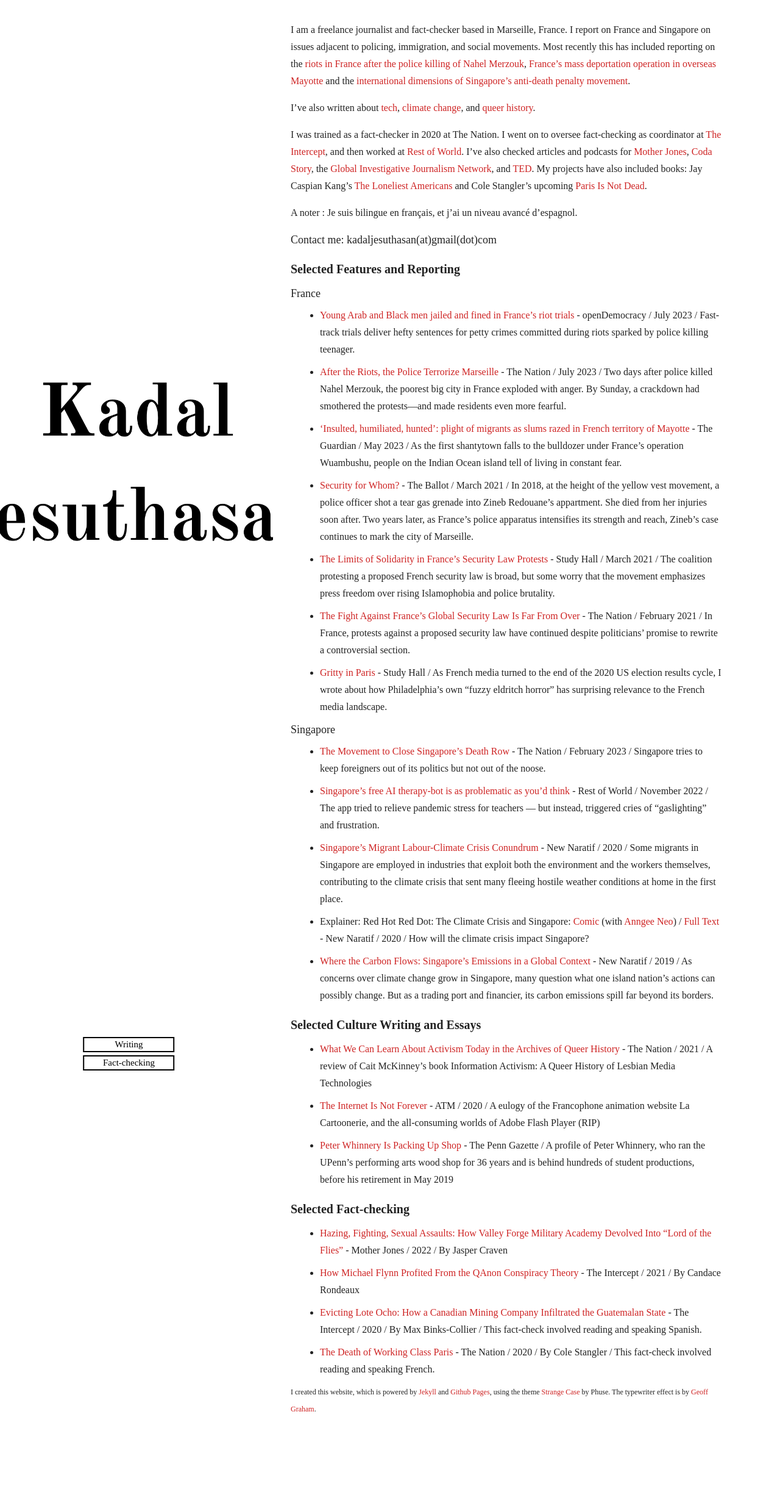
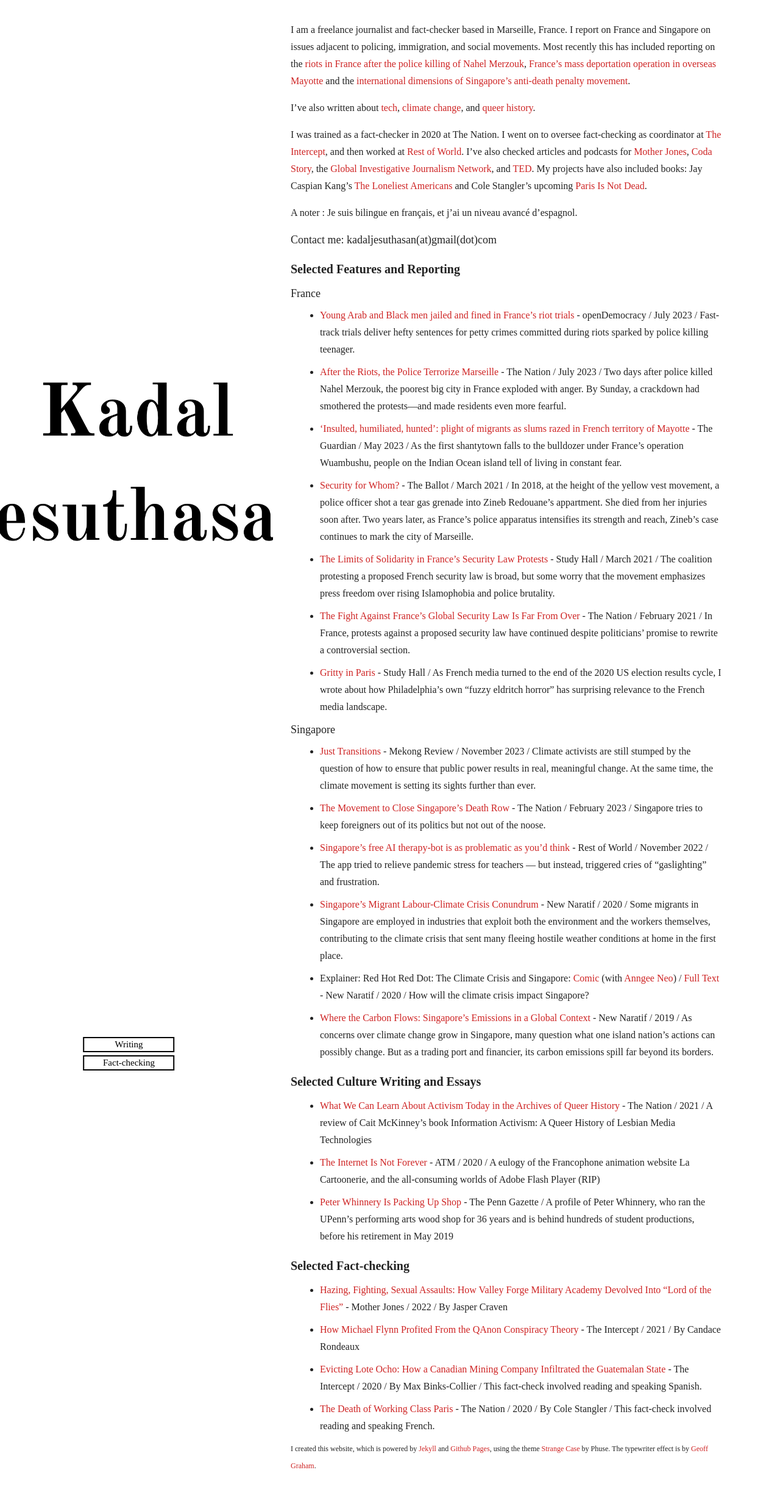
Before and after one commit to meerabellejesuthasan/meerabellejesuthasan.github.io, a Jekyll site: the page built from index.md, in a window 1280 px wide. Shown: the top 2446 px of the page at 61% size. Built offline with Jekyll 4.4.1, drawn with Linux system fonts in a browser that asks for light colours; nearby versions of some CDN libraries; some web fonts are replaced; Markdown is read by kramdown in place of the engine named in the settings.

Commit message:
update mr

```diff
--- a/index.md
+++ b/index.md
@@ -24,6 +24,7 @@ A noter : Je suis bilingue en français, et j'ai un niveau avancé d'espagnol.
 
 <h2>Singapore</h2>
 
+* [Just Transitions](https://mekongreview.com/just-transitions/) - Mekong Review / November 2023 / Climate activists are still stumped by the question of how to ensure that public power results in real, meaningful change. At the same time, the climate movement is setting its sights further than ever.
 * [The Movement to Close Singapore’s Death Row](https://www.thenation.com/article/world/singapore-death-penalty/) - The Nation / February 2023 / Singapore tries to keep foreigners out of its politics but not out of the noose.
 * [Singapore’s free AI therapy-bot is as problematic as you’d think](https://restofworld.org/2022/free-therapy-chatbots-singapore/) - Rest of World / November 2022 / The app tried to relieve pandemic stress for teachers — but instead, triggered cries of “gaslighting” and frustration.
 * [Singapore's Migrant Labour-Climate Crisis Conundrum](https://newnaratif.com/journalism/singapores-migrant-labour-climate-crisis-conundrum/share/zrrenoryyrw/2d08bc9b3d2cf3228920c550a4310c86) - New Naratif / 2020 / Some migrants in Singapore are employed in industries that exploit both the environment and the workers themselves, contributing to the climate crisis that sent many fleeing hostile weather conditions at home in the first place.
```
